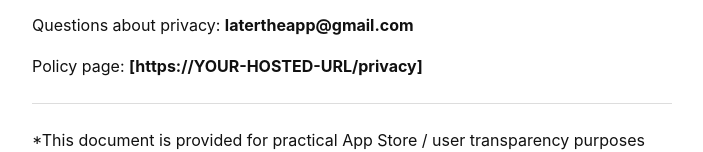
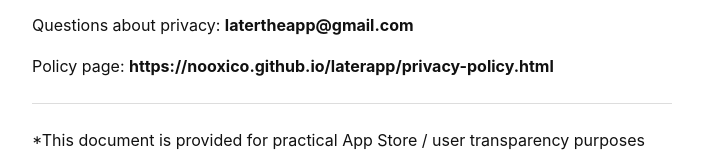
Before and after one commit to Nooxico/laterapp, a plain HTML site: page privacy-policy.html in a window 1280 px wide. Shown: the part 3507-3659 px from the top of the page, without its empty margins (288-991 px from the left). Drawn offline with Linux system fonts and the light colour scheme.

Commit message:
Update privacy-policy.html

```diff
--- a/privacy-policy.html
+++ b/privacy-policy.html
@@ -129,7 +129,7 @@
 <h2>12. Contact</h2>
 
 <p>Questions about privacy: <strong>latertheapp@gmail.com</strong>  </p>
-<p>Policy page: <strong>[https://YOUR-HOSTED-URL/privacy]</strong></p>
+<p>Policy page: <strong>https://nooxico.github.io/laterapp/privacy-policy.html</strong></p>
 
 <hr>
 
```
